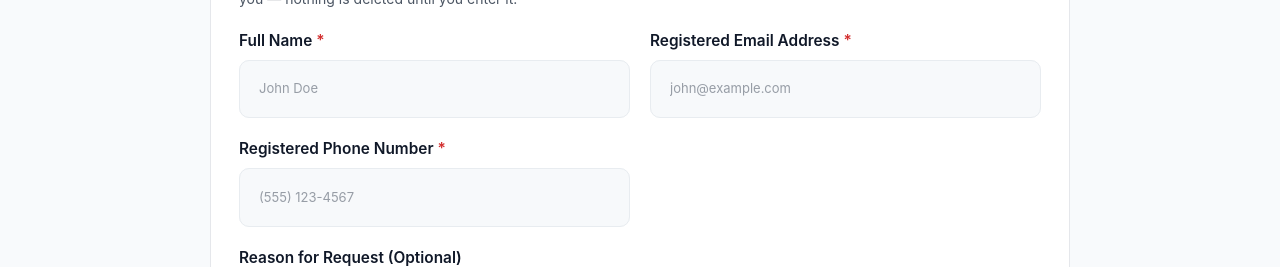
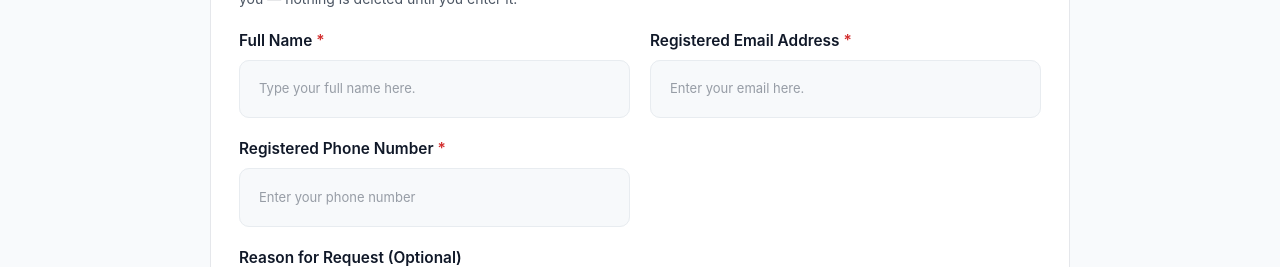
Before and after one commit to yagilconsultancy/Medigo-Website, a Next.js app: page /medigo-delete-account in a window 1280 px wide. Shown: the part 367-634 px from the top of the page. Built offline with nearby package versions, Linux system fonts and the light colour scheme; no server answers; what @mui/material-nextjs would draw is missing.

Commit message:
Made placeholder changes

```diff
--- a/src/ui/pages/DeleteAccountPage/index.tsx
+++ b/src/ui/pages/DeleteAccountPage/index.tsx
@@ -314,7 +314,7 @@ export function DeleteAccountPage() {
                               <AppLabel required>Full Name</AppLabel>
                               <FormikAppTextField
                                 name="fullName"
-                                placeholder="John Doe"
+                                placeholder="Type your full name here."
                                 fullWidth
                               />
                             </Stack>
@@ -327,7 +327,7 @@ export function DeleteAccountPage() {
                               </AppLabel>
                               <FormikAppTextField
                                 name="emailAddress"
-                                placeholder="john@example.com"
+                                placeholder="Enter your email here."
                                 fullWidth
                               />
                             </Stack>
@@ -338,7 +338,7 @@ export function DeleteAccountPage() {
                               <AppLabel required>Registered Phone Number</AppLabel>
                               <FormikAppTextField
                                 name="phoneNumber"
-                                placeholder="(555) 123-4567"
+                                placeholder="Enter your phone number"
                                 fullWidth
                               />
                             </Stack>
```
